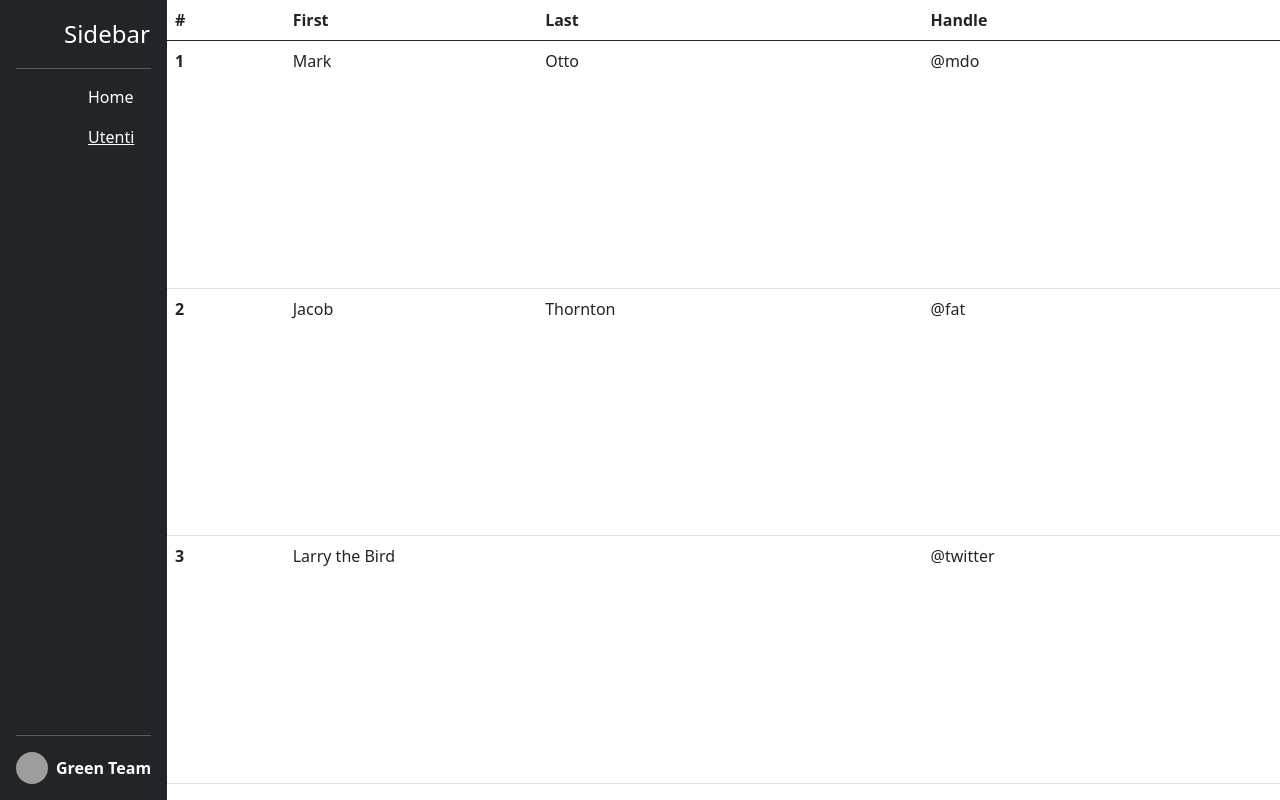
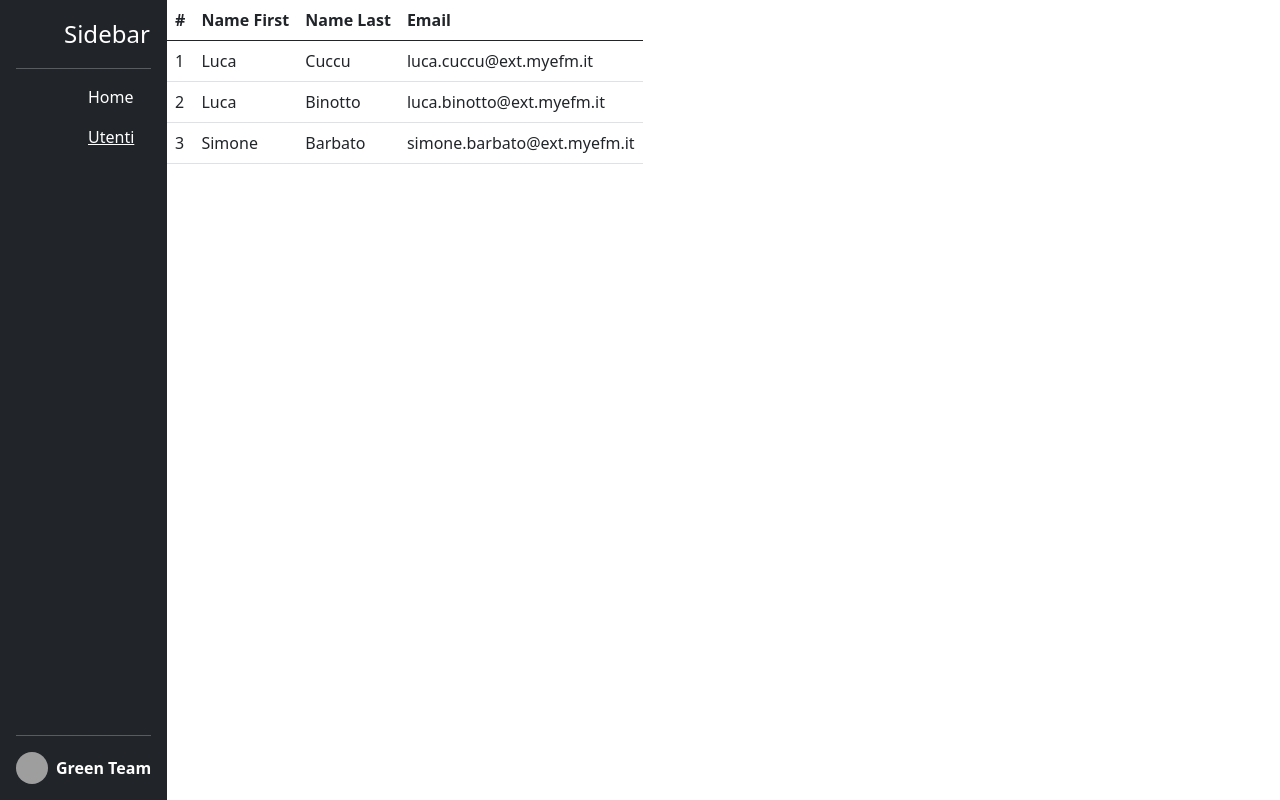
Before and after one commit to smn-barbato91/Corso-React, a React (Vite) app in the folder better-archibus/: page /employees in a window 1280 px wide. Built offline with nearby package versions, Linux system fonts and the light colour scheme; data requests are answered from the project's data file; grey boxes are pictures that could not be loaded; the HTML template or start-up script is replaced by a standard one.

Commit message:
tabella dinamica

```diff
--- a/better-archibus/src/components/Grid.jsx
+++ b/better-archibus/src/components/Grid.jsx
@@ -1,47 +1,37 @@
 /* eslint-disable no-empty */
 import { useState } from "react";
 export default function Grid() {
-
-    const [listaEm,setListaEm] = useState(null);
-
+  const [listaEm, setListaEm] = useState([]);
 
   fetch("http://localhost:3000/employees")
-        .then(response =>  response.json()) // Read the response as text
-        .then(data => setListaEm(JSON.stringify(data)))
+    .then((response) => response.json()) // Read the response as text
+    .then((data) => setListaEm(data));
 
-
-    console.log(JSON.parse(listaEm));
+  //const listaEmArr = JSON.parse(listaEm);
   return (
     <>
+      <div>
         <table className="table vh-10">
           <thead>
             <tr>
               <th scope="col">#</th>
-      <th scope="col">First</th>
-      <th scope="col">Last</th>
-      <th scope="col">Handle</th>
+              <th scope="col">Name First</th>
+              <th scope="col">Name Last</th>
+              <th scope="col">Email</th>
             </tr>
           </thead>
           <tbody>
-    <tr>
-      <th scope="row">1</th>
-      <td>Mark</td>
-      <td>Otto</td>
-      <td>@mdo</td>
+            {listaEm.map((element, index) => (
+              <tr key={index}>
+                <td>{element.em_id}</td>
+                <td>{element.name_first}</td>
+                <td>{element.name_last}</td>
+                <td>{element.email}</td>
               </tr>
-    <tr>
-      <th scope="row">2</th>
-      <td>Jacob</td>
-      <td>Thornton</td>
-      <td>@fat</td>
-    </tr>
-    <tr>
-      <th scope="row">3</th>
-      <td colSpan="2">Larry the Bird</td>
-      <td>@twitter</td>
-    </tr>
+            ))}
           </tbody>
         </table>
+      </div>
     </>
-    )
+  );
 }
```
Lines whose indentation alone changed are shown as unchanged.
